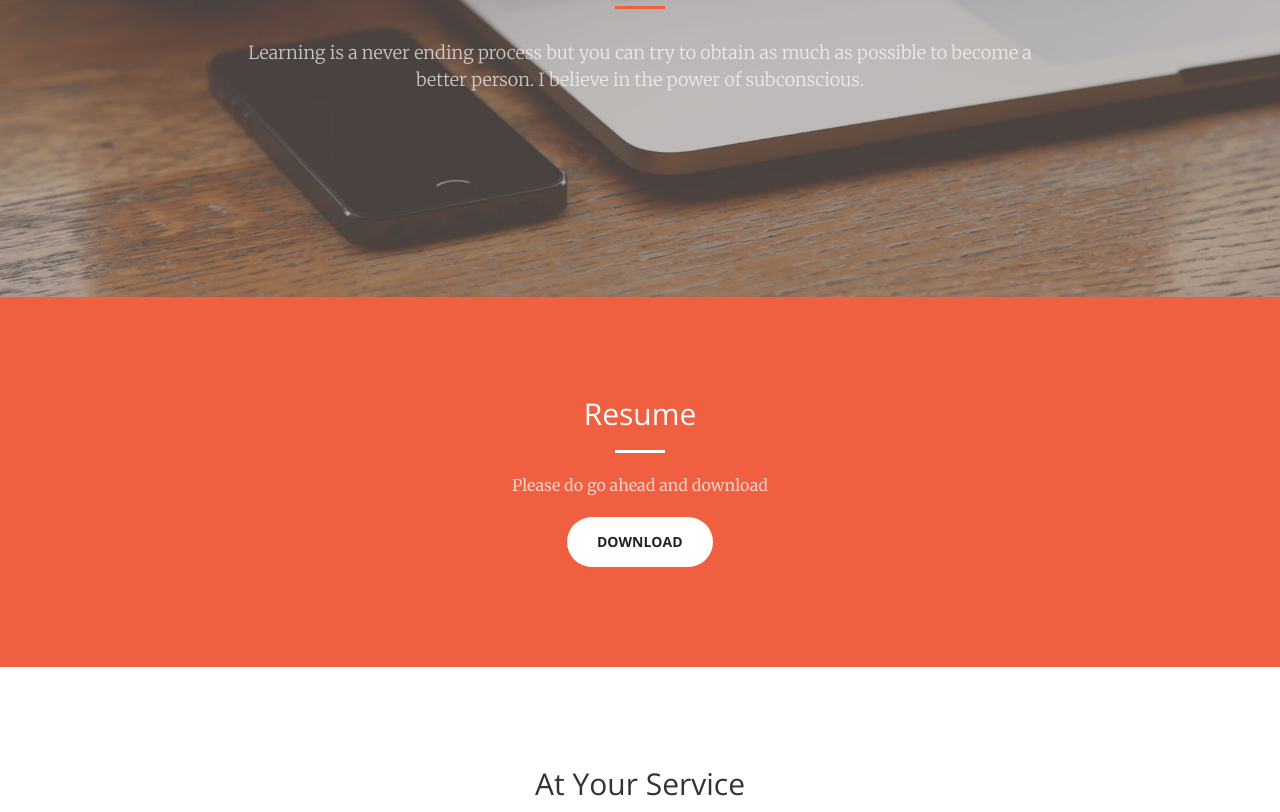
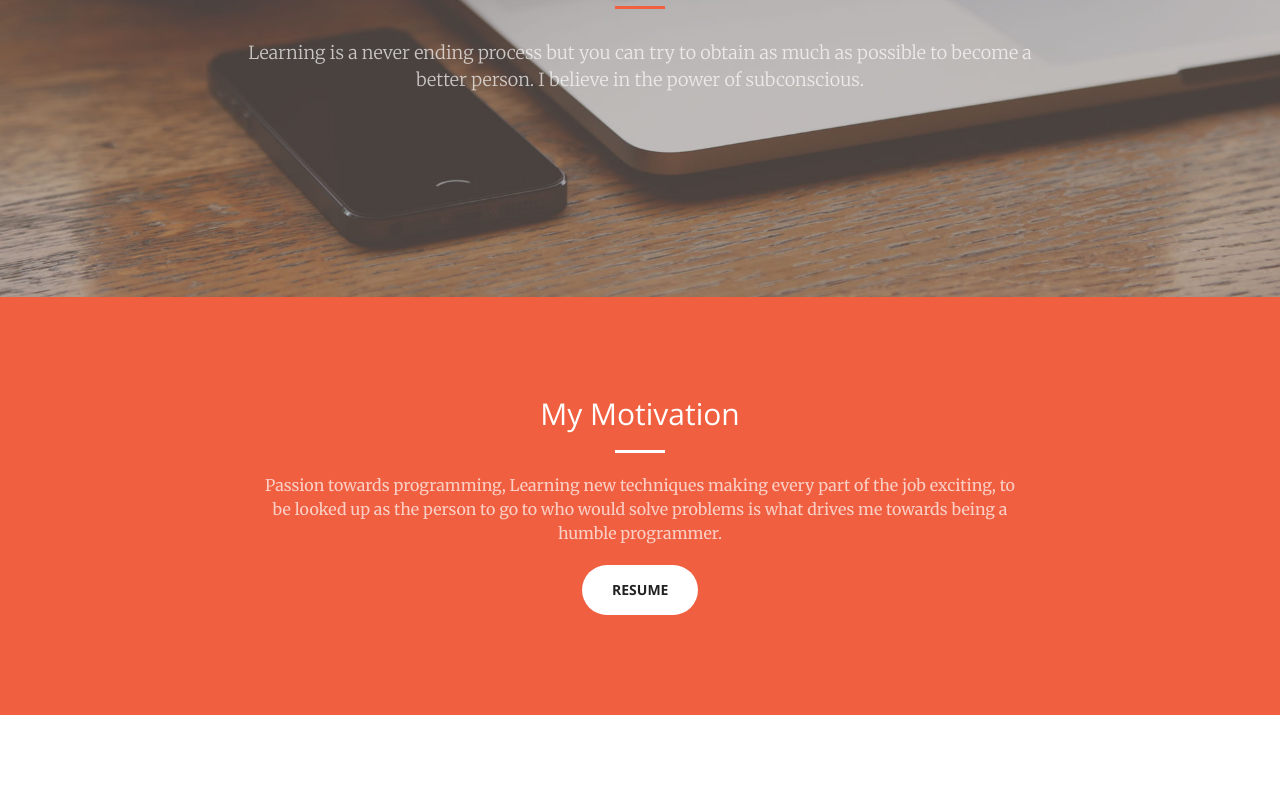
Before and after one commit to dilipkumar4813/dilipkumar4813.github.io, a website: page index.html in a window 1280 px wide. Shown: the part 503-1315 px from the top of the page. Drawn offline with nearby package versions, Linux system fonts and the light colour scheme.

Commit message:
motivation block changes

```diff
--- a/index.html
+++ b/index.html
@@ -86,10 +86,10 @@
         <div class="container">
             <div class="row">
                 <div class="col-lg-8 col-lg-offset-2 text-center">
-                    <h2 class="section-heading">Resume</h2>
+                    <h2 class="section-heading">My Motivation</h2>
                     <hr class="light">
-                    <p class="text-faded">Please do go ahead and download</p>
-                    <a href="docs/dilip-udacity-resume.pdf" class="page-scroll btn btn-default btn-xl sr-button">Download</a>
+                    <p class="text-faded">Passion towards programming, Learning new techniques making every part of the job exciting, to be looked up as the person to go to who would solve problems is what drives me towards being a humble programmer.</p>
+                    <a href="docs/dilip-udacity-resume.pdf" target="_blank" class="page-scroll btn btn-default btn-xl sr-button">Resume</a>
                 </div>
             </div>
         </div>
```
